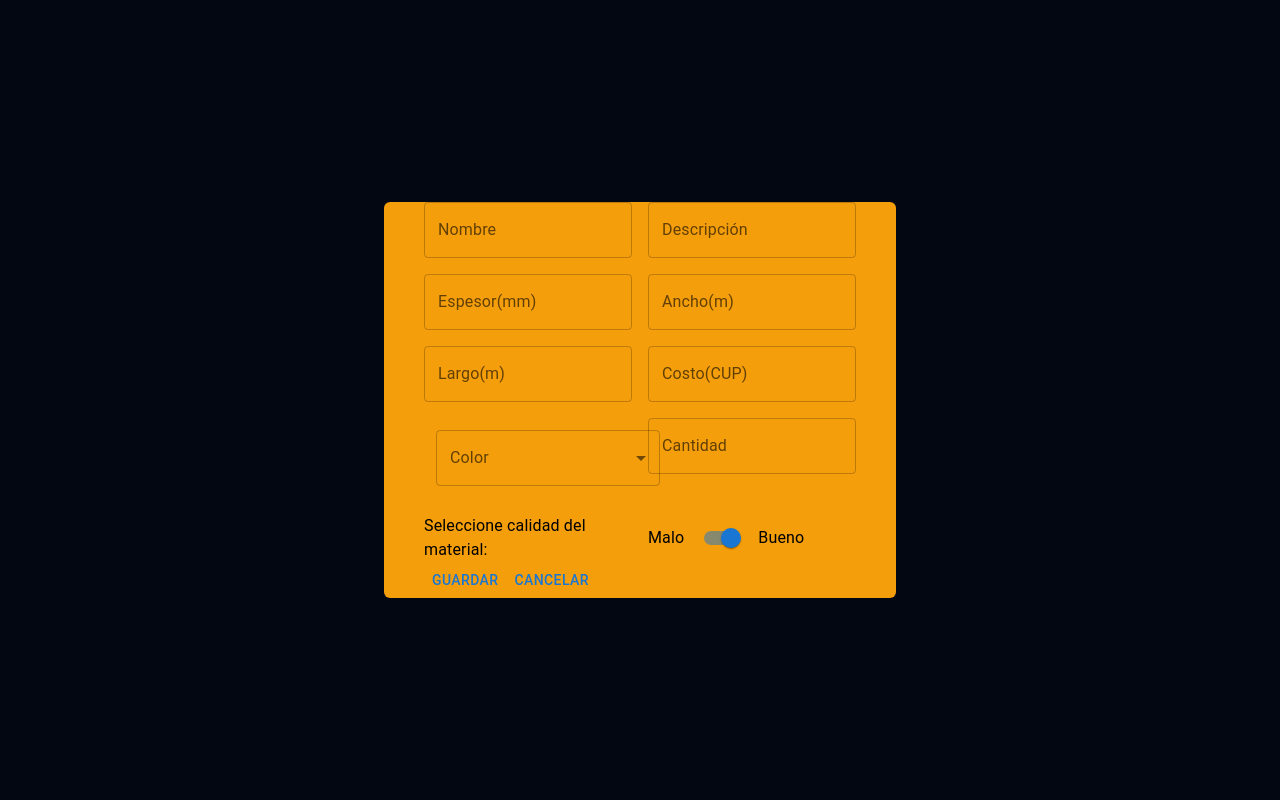
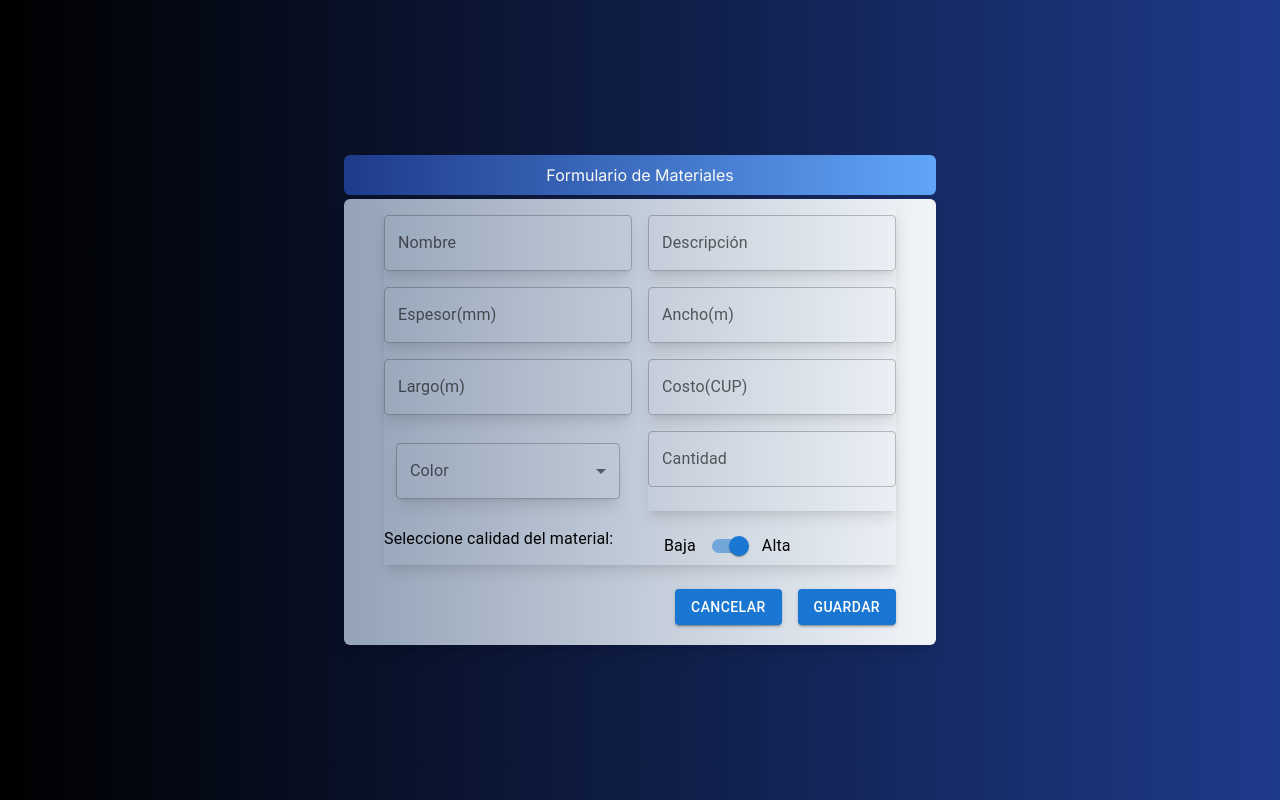
Before and after one commit to EduarMillan/cabarrocasNextTS, a Next.js app in the folder cabarrocas/: page /pages/materiales/formMateriales in a window 1280 px wide. Built offline with nearby package versions, Linux system fonts and the light colour scheme.

Commit message:
ajustes de diseño y correccion de errores

```diff
--- a/cabarrocas/package.json
+++ b/cabarrocas/package.json
@@ -11,8 +11,8 @@
   "dependencies": {
     "@emotion/react": "^11.11.1",
     "@emotion/styled": "^11.11.0",
-    "@mui/icons-material": "^5.14.18",
-    "@mui/material": "^5.14.20",
+    "@mui/icons-material": "^5.15.0",
+    "@mui/material": "^5.15.0",
     "@reduxjs/toolkit": "^1.9.7",
     "@types/react-redux": "^7.1.31",
     "@types/redux": "^3.6.0",
@@ -28,6 +28,7 @@
     "react-toastify": "^9.1.3",
     "redux": "^4.2.1",
     "redux-devtools-extension": "^2.13.9",
+    "reselect": "^5.0.1",
     "serverless-mysql": "^1.5.5"
   },
   "devDependencies": {
--- a/cabarrocas/src/app/globals.css
+++ b/cabarrocas/src/app/globals.css
@@ -3,7 +3,6 @@
 @tailwind utilities;
 
 body {
-  @apply bg-gray-950;
-  color: white;
-
+	@apply bg-gradient-to-r from-black to-blue-900;
+	color: white;
 }
--- a/cabarrocas/src/app/pages/materiales/dataMateriales/page.tsx
+++ b/cabarrocas/src/app/pages/materiales/dataMateriales/page.tsx
@@ -12,6 +12,7 @@ import Tooltip from '@mui/material/Tooltip';
 
 
 function Materiales() {
+
 
   const getMuiTheme = () => createTheme({
     components: {
@@ -149,6 +150,7 @@ function Materiales() {
   ];
 
   const options: MUIDataTableOptions = {
+    tableId:"materialesData",
     selectableRowsHeader: false,
     selectableRows: 'none',
     filterType: 'checkbox',
--- a/cabarrocas/src/app/pages/materiales/formMateriales/page.tsx
+++ b/cabarrocas/src/app/pages/materiales/formMateriales/page.tsx
@@ -1,25 +1,20 @@
 "use client"
 import React, { useState } from "react";
-import { TextField, MenuItem, Select, Button } from "@mui/material";
+import { TextField, MenuItem, Select } from "@mui/material";
 import { SelectChangeEvent } from '@mui/material/Select';
 import InputLabel from '@mui/material/InputLabel';
 import FormControl from '@mui/material/FormControl';
 import Switch from '@mui/material/Switch';
 import Stack from '@mui/material/Stack';
 import Typography from '@mui/material/Typography';
+import PrimaryButton from "@/components/utils/PrimaryButton";
+import SecondaryButton from "@/components/utils/SecondaryButton";
 
-// type Material = {
-// 	id: number;
-// 	nombre: string;
-// 	descripcion: string;
-// 	espesor: string;
-// 	longitud_ancho: number;
-// 	longitud_largo: number;
-// 	calidad_material: string;
-// 	costo_total: number;
-// 	color: string;
-// 	cantidad: number;
-// };
+type ColorOption = {
+  english: string;
+  spanish: string;
+};
+
 function FormMateriales() {
 
   const [selectedColor, setSelectedColor] = useState('');
@@ -28,46 +23,58 @@ function FormMateriales() {
     setSelectedColor(event.target.value);
   };
 
-  const colorOptions = ['Red', 'Green', 'Blue', 'Yellow', 'Purple'];
 
+  const colorOptions: Array<ColorOption> = [
+    { english: 'Black', spanish: 'Negro' },
+    { english: 'Transparent', spanish: 'Transparente' },
+    { english: 'Red', spanish: 'Rojo' },
+    { english: 'Green', spanish: 'Verde' },
+    { english: 'Blue', spanish: 'Azul' },
+    { english: 'Yellow', spanish: 'Amarillo' },
+  ];
 
   return (
+
       <div className="flex items-center justify-center h-screen">
-      <div className="bg-amber-500 w-2/5 rounded-md px-10">
-        <form className="grid grid-cols-2 gap-4 text-black">
+        <div>
+          <div className="bg-slate-900  rounded-md px-10 flex items-center justify-center p-2 mb-1 bg-gradient-to-r from-blue-900 to-blue-400">
+            <p className="text-slate-50 font-normal ">Formulario de Materiales</p>
+          </div>
+          <div className="bg-zinc-500  rounded-md px-10 shadow-lg bg-gradient-to-r from-slate-400 to-slate-100">
+            <form  className="grid grid-cols-2 gap-4 text-black pt-4 shadow-lg">
               <TextField
-            className="m-3"
+                className="m-3 shadow-lg"
                 id="outlined-nombre"
                 label="Nombre"
                 type="text"
               />
               <TextField
-            className="m-3"
+                className="m-3 shadow-lg"
                 type="text"
                 id="outlined-descripcion"
                 label="Descripción"
                 multiline={true}
               />
               <TextField
-            className="m-3"
+                className="m-3 shadow-lg"
                 type="number"
                 id="outlined-espesor"
                 label="Espesor(mm)"
               />
               <TextField
-            className="m-3"
+                className="m-3 shadow-lg"
                 type="number"
                 id="outlined-ancho"
                 label="Ancho(m)"
               />
               <TextField
-            className="m-3"
+                className="m-3 shadow-lg"
                 type="number"
                 id="outlined-largo"
                 label="Largo(m)"
               />
               <TextField
-            className="m-3"
+                className="m-3 shadow-lg"
                 type="number"
                 id="outlined-costo"
                 label="Costo(CUP)"
@@ -77,7 +84,7 @@ function FormMateriales() {
                   Color
                 </InputLabel>
                 <Select
-              className="m-3 w-56"
+                  className="m-3 w-56 shadow-lg"
                   labelId="select-color"
                   label="Color"
                   value={selectedColor}
@@ -88,33 +95,43 @@ function FormMateriales() {
                   </MenuItem>
                   {colorOptions.map((color) => (
                     <MenuItem
-                  key={color}
-                  value={color}
-                  style={{ backgroundColor: color }}
+                      key={color.english}
+                      value={color.spanish}
+                      style={{
+                        backgroundColor: color.english,
+                        color: color.english==='Black' ? 'white' : 'black'
+                      }}
                     >
-                  {color}
+                      {color.spanish}
                     </MenuItem>
                   ))}
                 </Select>
               </FormControl>
               <TextField
-            className="m-3"
+                className="m-3 shadow-lg"
                 type="number"
                 id="outlined-cantidad"
                 label="Cantidad"
               />
-          <Typography className="m-2">Seleccione calidad del material:</Typography>
-          <Stack className="justify-start" direction="row" spacing={1} alignItems="center">
-            <Typography>Malo</Typography>
+              <Typography className="m-2 ">Seleccione calidad del material:</Typography>
+              <Stack className="justify-start ml-4 " direction="row" spacing={0.5} alignItems="center">
+                <Typography>Baja</Typography>
                 <Switch  defaultChecked />
-            <Typography>Bueno</Typography>
+                <Typography>Alta</Typography>
               </Stack>
 
             </form>
-        <Button>Guardar</Button>
-        <Button>Cancelar</Button>
+            <div className="flex pb-5 justify-end pt-6 space-x-4">
+              <SecondaryButton name="Cancelar"/>
+              <PrimaryButton name="Guardar"/>
+            </div>
+
+
+          </div>
+
         </div>
       </div>
+
   );
 }
 
--- /dev/null
+++ b/cabarrocas/src/components/utils/PrimaryButton.tsx
@@ -0,0 +1,18 @@
+import React from 'react';
+import Button from '@mui/material/Button';
+
+
+const PrimaryButton = ({ name }: { name: string }) => {
+  return (
+    <Button
+      className="bg-blue-400 border hover:bg-blue-600 active:bg-blue-700 focus:border-blue-500 focus:ring focus:ring-blue-200"
+      variant="contained"
+
+    >
+      {name}
+    </Button>
+  );
+};
+
+
+export default PrimaryButton;
--- /dev/null
+++ b/cabarrocas/src/components/utils/SecondaryButton.tsx
@@ -0,0 +1,18 @@
+import React from 'react';
+import Button from '@mui/material/Button';
+
+
+const SecondaryButton = ({ name }: { name: string }) => {
+  return (
+    <Button
+      className="bg-green-400 border hover:bg-blue-600 active:bg-blue-700 focus:border-blue-500 focus:ring focus:ring-blue-200"
+      variant="contained"
+
+    >
+      {name}
+    </Button>
+  );
+};
+
+
+export default SecondaryButton;
--- a/cabarrocas/src/redux/features/materiales/materialesSlice.ts
+++ b/cabarrocas/src/redux/features/materiales/materialesSlice.ts
@@ -1,4 +1,5 @@
 import { createSlice } from '@reduxjs/toolkit';
+import { createSelector } from 'reselect';
 
 interface Material {
 	id: number;
@@ -59,5 +60,8 @@ export const materialesSlice = createSlice({
 
 export const { setMaterial, deleteMaterial, getMateriales, editMaterial } =
 	materialesSlice.actions;
-export const selectMateriales = (state: any) => [state.materiales];
 export default materialesSlice.reducer;
+export const selectMateriales = createSelector(
+	(state: any) => state.materiales,
+	materiales => [materiales],
+);
```
Also changed, not shown: 1 other file (tests, documents, lock files or other folders). Lines whose indentation alone changed are shown as unchanged.
